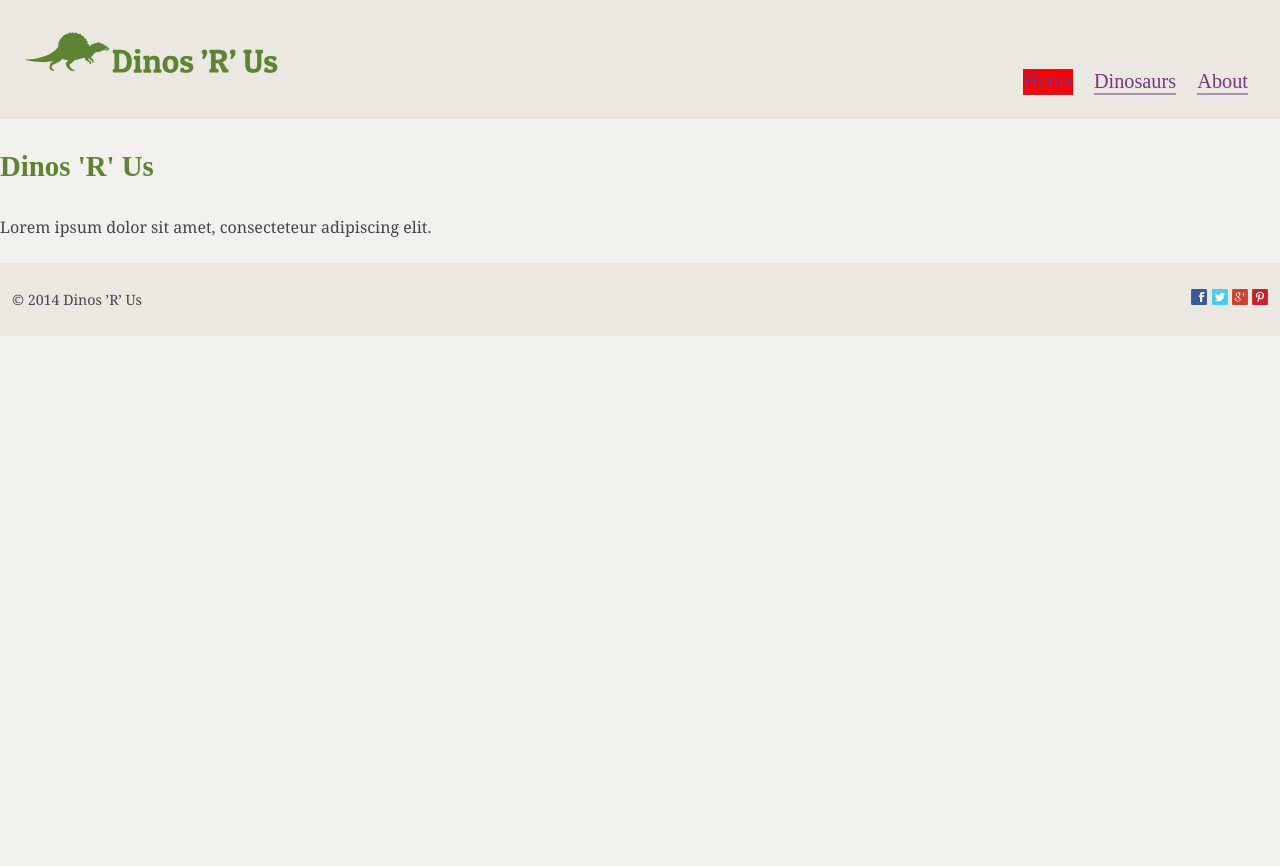
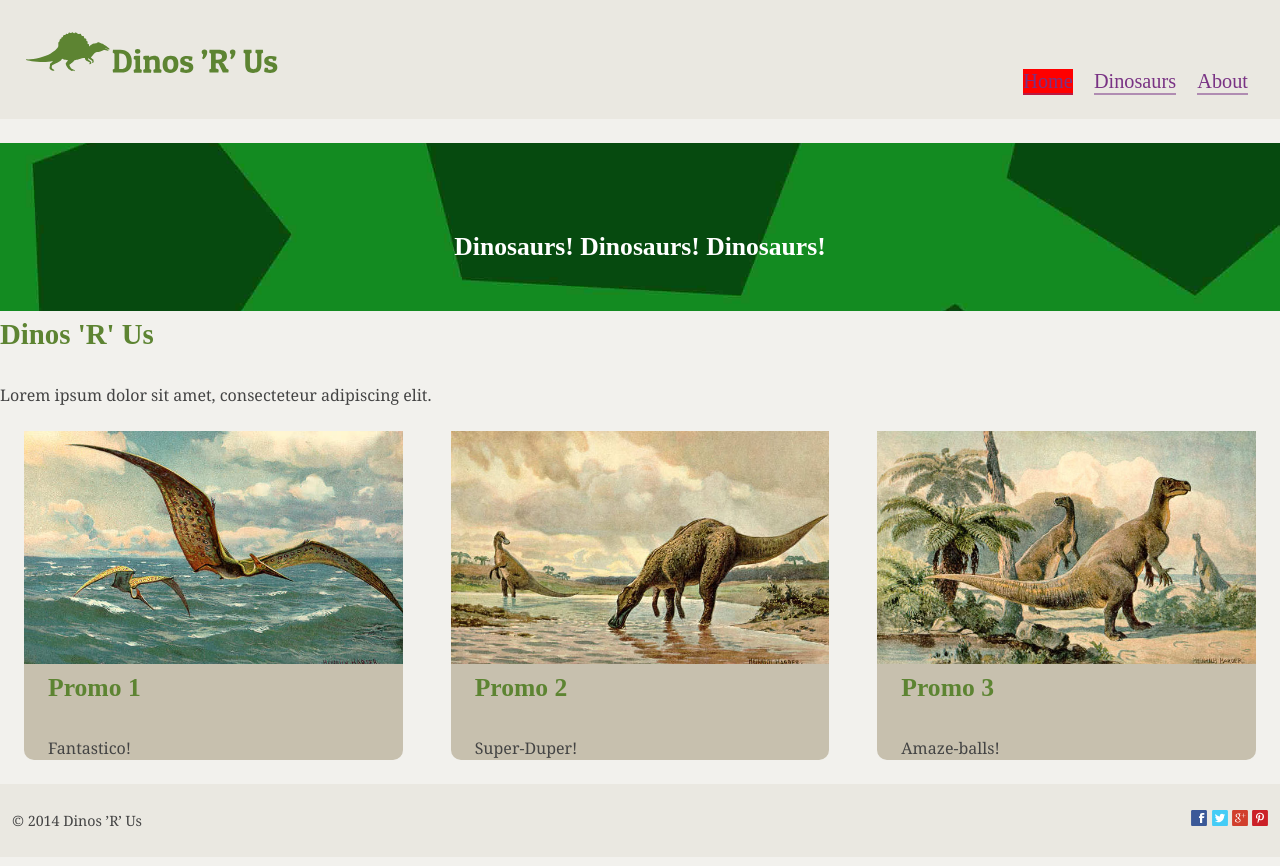
Before and after one commit to stacey-cowan/inclass-ecommerce, a Jekyll site: the page built from index.html, in a window 1280 px wide. Shown: the top 866 px of the page. Built offline with Jekyll 4.4.1, drawn with Linux system fonts in a browser that asks for light colours; some web fonts are replaced; Markdown is read by kramdown in place of the engine named in the settings.

Commit message:
Added rest of the stuff

```diff
--- /dev/null
+++ b/_includes/promo-small.html
@@ -0,0 +1,7 @@
+<div class="promo-small">
+    <img class="img-flex" src="{{site.baseurl}}/images/{{include.image}}" alt="#">
+        <div class="gutter">
+            <h2>{{include.title}}</h2>
+            <p>{{include.desc}}</p>
+        </div>
+</div>
--- a/_layouts/default.html
+++ b/_layouts/default.html
@@ -2,7 +2,7 @@
 <html lang="en-ca">
 <head>
   <meta charset="utf-8">
-  <title>Dinos 'R' Us</title>
+  <title>{{page.title}} · Dinos 'R' Us</title>
     <meta name="handheldfriendly" content="true">
     <meta name="mobileoptimized" content="240">
     <meta name="viewport" content="width=device-width,initial-scale=1">
@@ -19,6 +19,7 @@
     <link href="{{site.baseurl}}/css/product.css" rel="stylesheet">
     <link href="{{site.baseurl}}/css/header.css" rel="stylesheet">
     <link href="{{site.baseurl}}/css/footer.css" rel="stylesheet">
+    <link href="{{site.baseurl}}/css/promos.css" rel="stylesheet">
 </head>
 <body>
 
@@ -42,6 +43,12 @@
     </nav>
   </div>
 </header>
+
+    {% if page.showbanner %}
+<div class="banner">
+    <h2>{{page.bannertext}}</h2>
+</div>
+    {% endif %}
 
     {{content}}
 
--- a/about.html
+++ b/about.html
@@ -1,5 +1,8 @@
 ---
 layout: default
+title: About
+bannertext: About all the dinosaurs that ever existed.
+showbanner: yes
 ---
 
 <h1>About</h1>
--- a/css/header.css
+++ b/css/header.css
@@ -37,3 +37,14 @@
 .current {
     background-color:red;
 }
+
+.banner {
+    background: #6e9d1b url("../images/banner.jpg") no-repeat center center;
+    background-size: cover;
+    padding: 5em 1em 1em;
+    text-align: center;
+}
+
+.banner h2 {
+    color: #fff;
+}
--- /dev/null
+++ b/css/promos.css
@@ -0,0 +1,4 @@
+.promo-small {
+    background-color: #c7c0ae;
+    border-radius: 10px;
+}
--- a/dinosaurs.html
+++ b/dinosaurs.html
@@ -1,5 +1,6 @@
 ---
 layout: default
+title: Dinosaurs
 ---
     <div class="grid">
         <div class="unit unit-s-1 unit-m-1-2 unit-l-1-3">
--- a/index.html
+++ b/index.html
@@ -1,5 +1,8 @@
 ---
 layout: default
+title: Home
+bannertext: Dinosaurs! Dinosaurs! Dinosaurs!
+showbanner: yes
 ---
 
 
@@ -7,3 +10,15 @@ layout: default
 <h1>Dinos 'R' Us</h1>
 
 <p>Lorem ipsum dolor sit amet, consecteteur adipiscing elit.</p>
+
+<div class="grid">
+    <div class="gutter unit unit-s-1 unit-m-1-3 unit-l-1-3">
+        {% include promo-small.html title="Promo 1" desc="Fantastico!" image="air-dinos/pteranodon.jpg" %}
+    </div>
+    <div class="gutter unit unit-s-1 unit-m-1-3 unit-l-1-3">
+        {% include promo-small.html title="Promo 2" desc="Super-Duper!" image="land-dinos/hadrosaur.jpg" %}
+    </div>
+    <div class="gutter unit unit-s-1 unit-m-1-3 unit-l-1-3">
+        {% include promo-small.html title="Promo 3" desc="Amaze-balls!" image="land-dinos/iguanodon.jpg" %}
+    </div>
+</div>
```
Also changed, not shown: images/banner.jpg (added).
